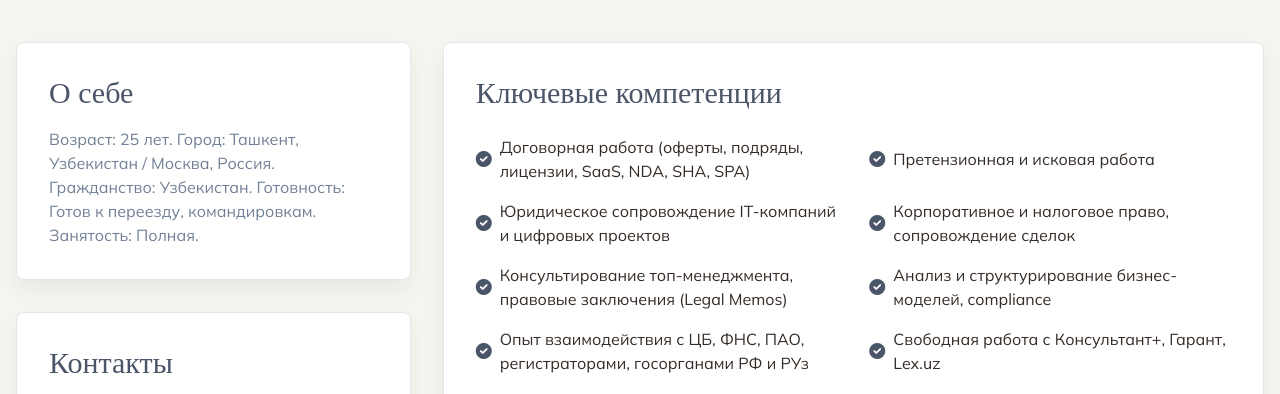
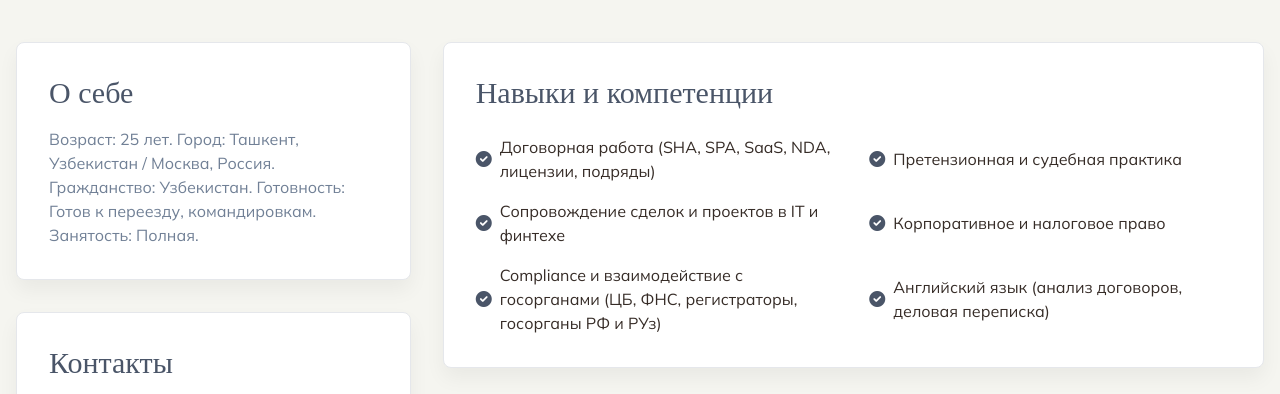
Before and after one commit to abbos222/NoviySV, a plain HTML site: page index.html in a window 1280 px wide. Shown: the part 230-624 px from the top of the page. Drawn offline with nearby package versions, Linux system fonts and the light colour scheme; a web font is replaced by a local one.

Commit message:
refine key competencies section

```diff
--- a/index.html
+++ b/index.html
@@ -119,41 +119,33 @@
 
                 <!-- Основные секции - Правая колонка -->
                 <div class="lg:col-span-2 space-y-8">
-                    <!-- Ключевые компетенции -->
+                    <!-- Навыки и компетенции -->
                     <section id="competencies" class="bg-secondary-bg p-8 rounded-lg shadow-3xl border border-gray-200">
-                        <h2 class="text-3xl font-heading text-accent-blue mb-6">Ключевые компетенции</h2>
+                        <h2 class="text-3xl font-heading text-accent-blue mb-6">Навыки и компетенции</h2>
                         <ul class="grid grid-cols-1 md:grid-cols-2 gap-x-8 gap-y-4 text-base text-text-dark">
                             <li class="flex items-center gap-2">
                                 <i class="fas fa-check-circle text-accent-blue"></i>
-                                <span>Договорная работа (оферты, подряды, лицензии, SaaS, NDA, SHA, SPA)</span>
+                                <span>Договорная работа (SHA, SPA, SaaS, NDA, лицензии, подряды)</span>
                             </li>
                             <li class="flex items-center gap-2">
                                 <i class="fas fa-check-circle text-accent-blue"></i>
-                                <span>Претензионная и исковая работа</span>
+                                <span>Претензионная и судебная практика</span>
                             </li>
                             <li class="flex items-center gap-2">
                                 <i class="fas fa-check-circle text-accent-blue"></i>
-                                <span>Юридическое сопровождение IT-компаний и цифровых проектов</span>
+                                <span>Сопровождение сделок и проектов в IT и финтехе</span>
                             </li>
                             <li class="flex items-center gap-2">
                                 <i class="fas fa-check-circle text-accent-blue"></i>
-                                <span>Корпоративное и налоговое право, сопровождение сделок</span>
+                                <span>Корпоративное и налоговое право</span>
                             </li>
                             <li class="flex items-center gap-2">
                                 <i class="fas fa-check-circle text-accent-blue"></i>
-                                <span>Консультирование топ-менеджмента, правовые заключения (Legal Memos)</span>
+                                <span>Compliance и взаимодействие с госорганами (ЦБ, ФНС, регистраторы, госорганы РФ и РУз)</span>
                             </li>
                             <li class="flex items-center gap-2">
                                 <i class="fas fa-check-circle text-accent-blue"></i>
-                                <span>Анализ и структурирование бизнес-моделей, compliance</span>
-                            </li>
-                            <li class="flex items-center gap-2">
-                                <i class="fas fa-check-circle text-accent-blue"></i>
-                                <span>Опыт взаимодействия с ЦБ, ФНС, ПАО, регистраторами, госорганами РФ и РУз</span>
-                            </li>
-                            <li class="flex items-center gap-2">
-                                <i class="fas fa-check-circle text-accent-blue"></i>
-                                <span>Свободная работа с Консультант+, Гарант, Lex.uz</span>
+                                <span>Английский язык (анализ договоров, деловая переписка)</span>
                             </li>
                         </ul>
                     </section>
```
